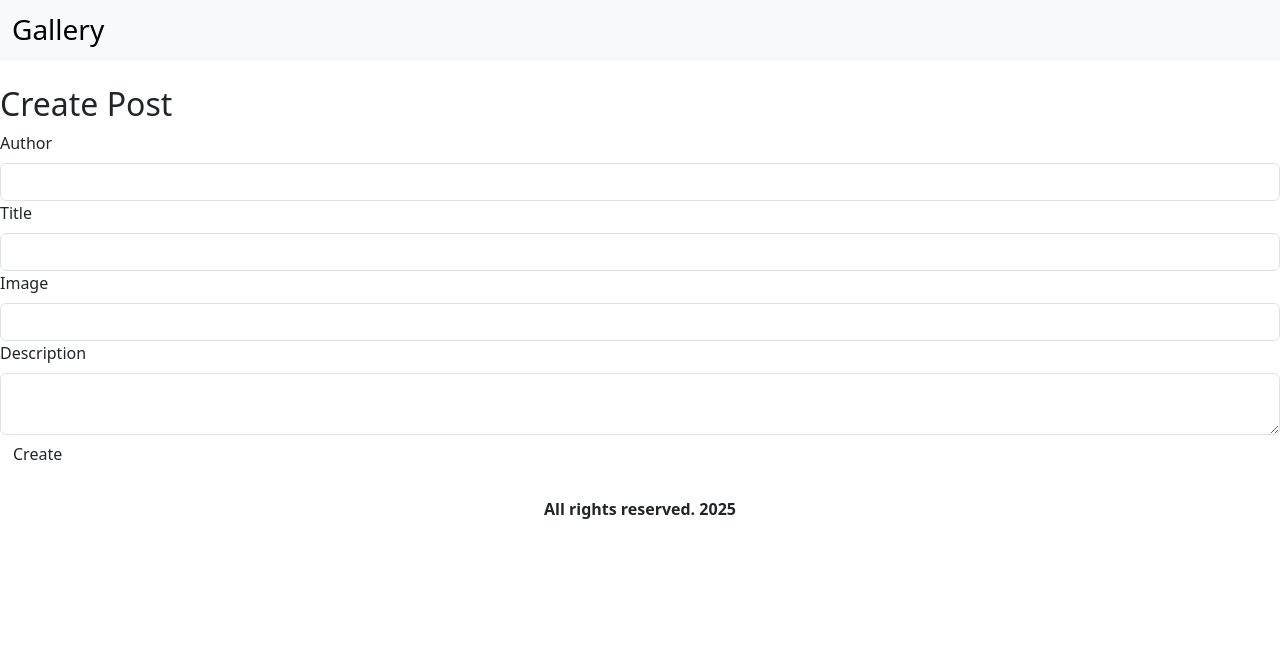
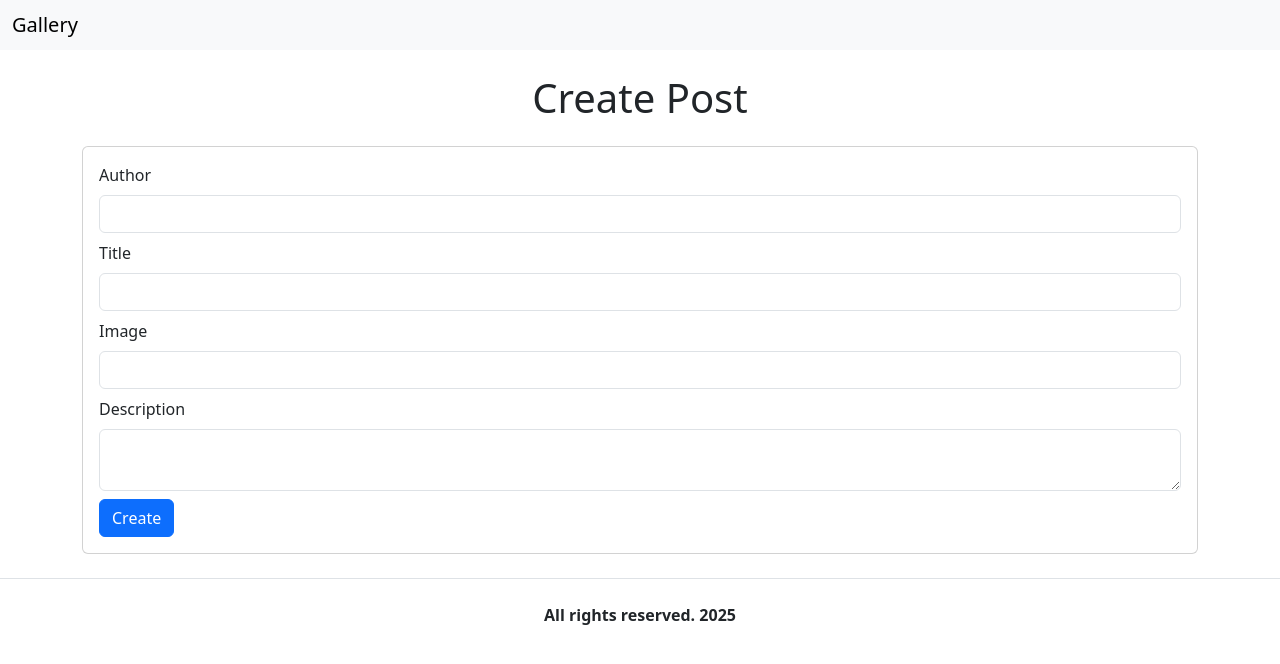
Before and after one commit to DinGo21/Gallery, a PHP site: page /posts/create in a window 1280 px wide. Shown: the top 664 px of the page. Run offline with PHP 8.4, Linux system fonts and the light colour scheme.

Commit message:
finished adding styles for views

```diff
--- a/resources/views/components/footer.php
+++ b/resources/views/components/footer.php
@@ -1,6 +1,6 @@
 	</main>
-	<footer class="mt-4">
-		<p class="text-center"><strong>All rights reserved. 2025</strong></p>
+	<footer class="border-top p-4 mt-4">
+		<p class="text-center m-0"><strong>All rights reserved. 2025</strong></p>
 	</footer>
 	<script type="text/javascript" src="/public/bootstrap/js/bootstrap.min.js"></script>
 </body>
--- a/resources/views/components/header.php
+++ b/resources/views/components/header.php
@@ -9,10 +9,10 @@
 	<link href="/public/bootstrap/css/bootstrap.min.css" rel="stylesheet">
 </head>
 <body>
-	<header class="mb-4">
-		<nav class="navbar bg-body-tertiary mb-2">
+	<header class="sticky-top mb-4">
+		<nav class="navbar bg-light" data-bs-theme="light">
 			<div class="container-fluid">
-				<a class="navbar-brand mb-0" href="/"><span class="h3">Gallery</span></a>
+				<a class="navbar-brand mb-0 h3" href="/">Gallery</a>
 			</div>
 		</nav>
 	</header>
--- a/resources/views/post_create.php
+++ b/resources/views/post_create.php
@@ -1,30 +1,32 @@
 <?php
 	include_once 'components/header.php';
 ?>
-
-	<h2>Create Post</h2>
-	<div>
+    <div class="container">
+	    <h1 class="text-center mb-4">Create Post</h1>
+        <div class="card">
+            <div class="card-body">
 		        <form method="POST" action="/posts/create">
-			<div>
+			        <div class="mb-2">
 				        <label for="author" class="form-label">Author</label>
 				        <input name="author" type="text" class="form-control" id="author">
 			        </div>
-			<div>
+			        <div class="mb-2">
 				        <label for="title" class="form-label">Title</label>
 				        <input name="title" type="text" class="form-control" id="title">
 			        </div>
-			<div>
+			        <div class="mb-2">
 				        <label for="imageUrl" class="form-label">Image</label>
 				        <input name="imageUrl" type="text" class="form-control" id="imageUrl">
 			        </div>
-			<div>
+			        <div class="mb-2">
 				        <label for="description" class="form-label">Description</label>
 				        <textarea name="description" type="text" class="form-control" id="description"></textarea>
 			        </div>
-			<button type="submit" class="btn">Create</button>
+			        <button type="submit" class="btn btn-primary">Create</button>
                 </form>
             </div>
-
+        </div>
+    </div>
 <?php
 	include_once 'components/footer.php';
 ?>
```
Also changed, not shown: resources/views/post_show.php (+10 -10 lines), resources/views/post_update.php (+11 -9 lines), src/Controllers/PostController.php (line endings or trailing spaces), 1 other file. Lines whose indentation alone changed are shown as unchanged.
